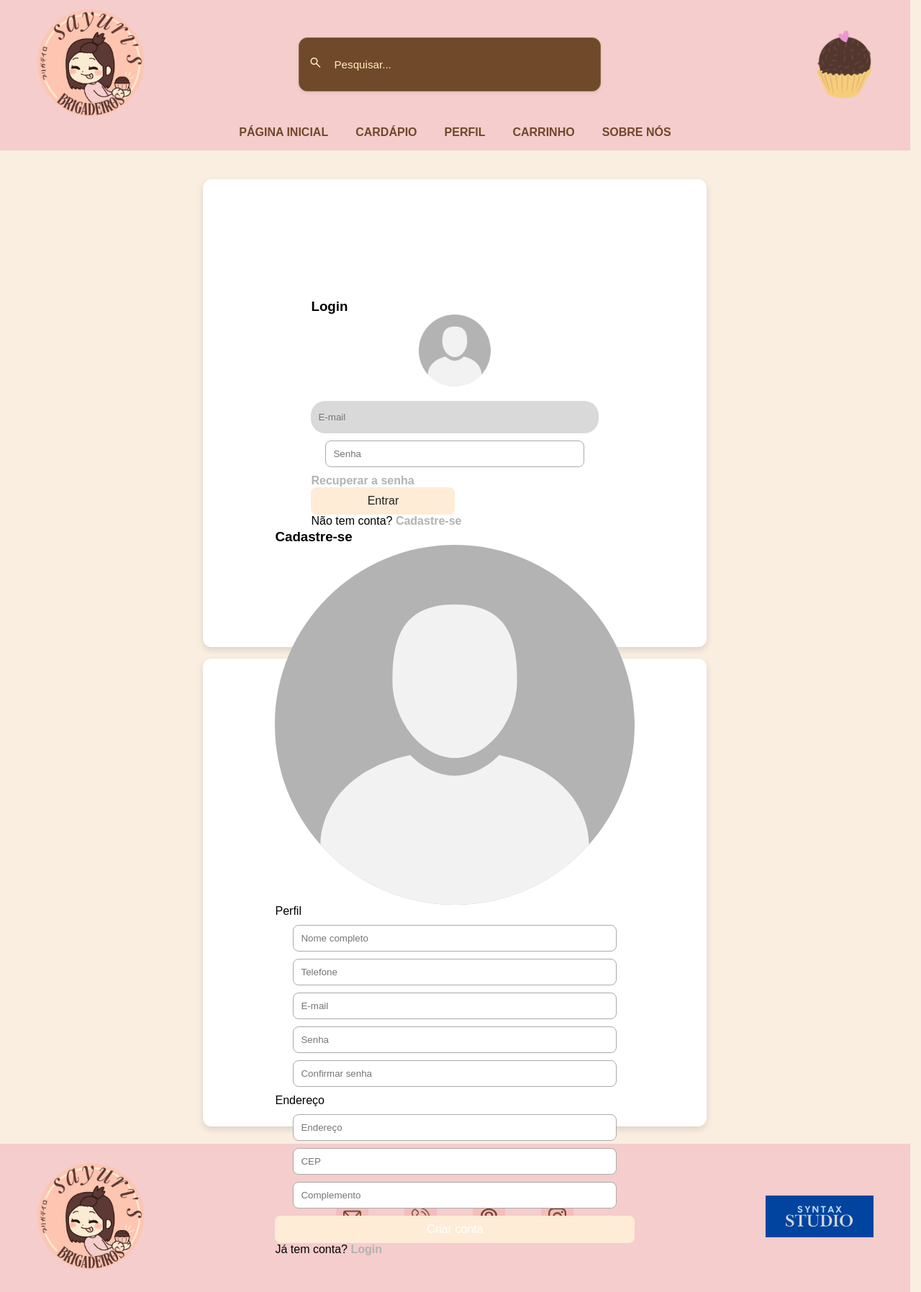
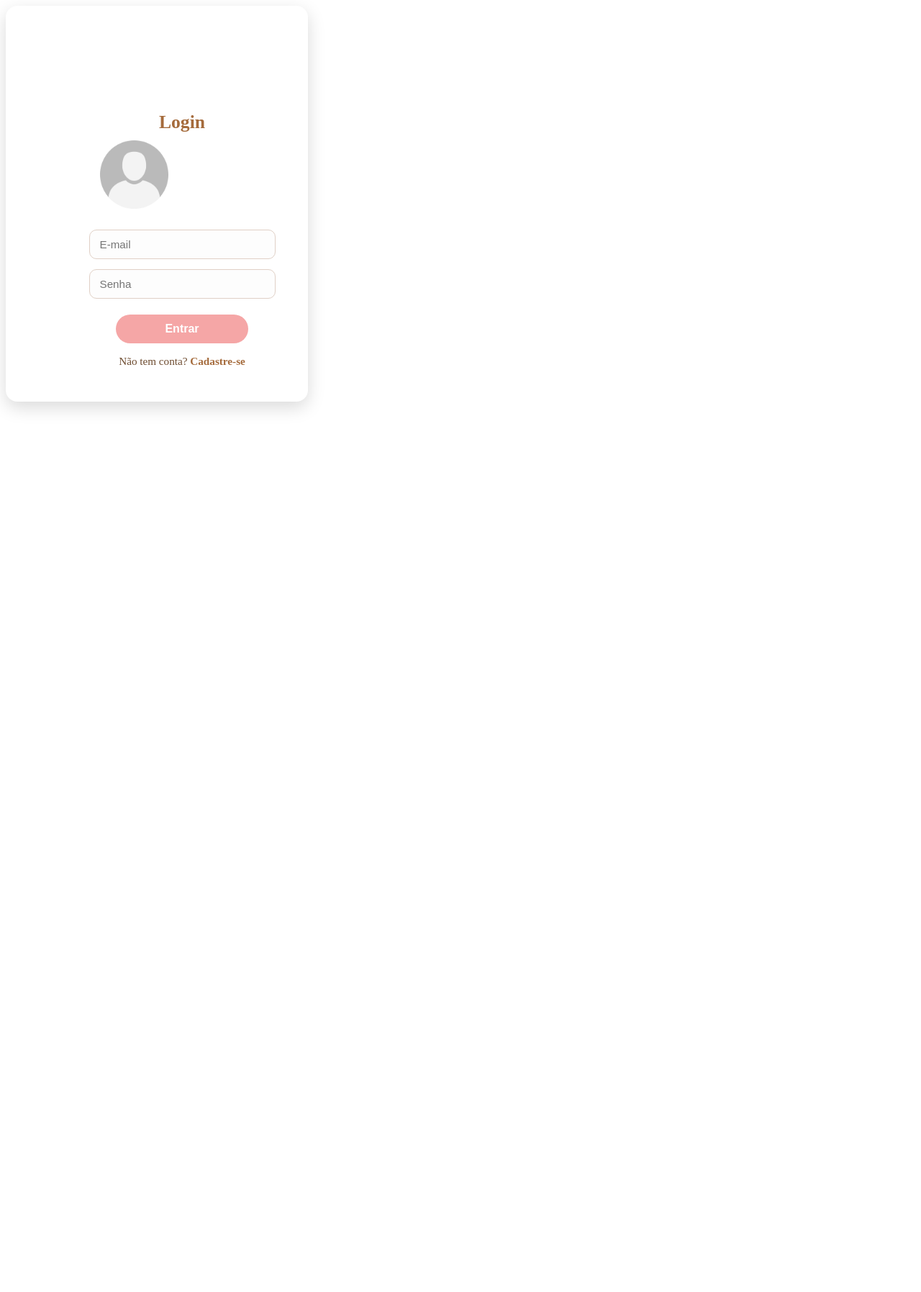
Before and after one commit to Jujs2525/brigadeiria, a Django app: page /perfil/ in a window 1280 px wide. Shown: the whole page at 72% size. After the commit the page ends 571 px from the top, so only its background shows below. Run offline with Django 5.2, Linux system fonts and the light colour scheme; some web fonts are replaced.

Commit message:
Projeto Atualizado 04/11

```diff
--- a/brigadeiria/produtos/static/CSS/perfil.css
+++ b/brigadeiria/produtos/static/CSS/perfil.css
@@ -1,201 +1,192 @@
-/* ESCONDER PÁGINAS */
-
-input {
-    display: block;
-    width: 90%;
-    margin: 10px auto;
-    padding: 10px;
-    border: 1px solid #aaa;
-    border-radius: 8px;
-}
-
-button {
-    width: 100%;
-    padding: 10px;
-    border: none;
-    background: #f5a6a6;
-    color: #fff;
-    border-radius: 8px;
-    cursor: pointer;
-    font-size: 16px;
-}
-
-/* === VISIBILIDADE DAS BOXES (login / cadastro) === */
-
-/* Esconde as boxes por padrão */
-.box-login,
-.box-register {
-  display: none;
-  justify-content: center;
-  align-items: center;
-  margin: 16px auto 0;
-  width: 700px;
-  height: 650px;
-  border-radius: 12px;
-  box-shadow: 0 4px 10px rgba(0,0,0,.12);
-  background: #FFFFFF;
-}
-
-/* Mostra apenas a que tiver .ativo */
-.box-login.ativo,
-.box-register.ativo {
-  display: flex; /* mantém o layout que você já usa */
-  flex-direction: column;
+/* === CONTAINER === */
+.container {
+  position: relative;
+  width: 100%;
+  max-width: 420px;
+  height: auto;
+  min-height: 550px;
+  background: #fff;
+  border-radius: 16px;
+  box-shadow: 0 8px 25px rgba(0, 0, 0, 0.15);
+  overflow: hidden;
+  display: flex;
   justify-content: center;
   align-items: center;
 }
 
-/* NAO DEU CERTOOOOOOO */
-
-/* Garante que os wrappers internos se mantenham compatíveis */
-.form-content { display: block; }
-.form-content-ativo { display: block; }
-
-/* Pequenos ajustes visuais (opcionais — mantém o estilo que você já tinha) */
-.box-login .icon-profile,
-.box-register .icon-profile1 {
-  display: block;
-  margin: 0 auto;
+/* === BOXES === */
+.box-login,
+.box-register {
+  position: absolute;
+  top: 0;
+  left: 0;
+  width: 100%;
+  height: 100%;
+  padding: 45px 35px;
+  display: none;
+  flex-direction: column;
+  justify-content: center;
+  align-items: center;
+  transition: opacity 0.4s ease, transform 0.4s ease;
 }
 
-/* Modal (recuperar senha) — mantém o comportamento */
-.modal {
-  display: none;
-  position: fixed;
-  top: 0; left: 0;
-  width: 100%; height: 100%;
-  background: rgba(0,0,0,0.5);
-  justify-content: center;
-  align-items: center;
-  z-index: 9999;
+.box-login.ativo,
+.box-register.ativo {
+  display: flex;
+  opacity: 1;
+  transform: translateY(0);
 }
-.modal-content {
-  background: #fff;
-  padding: 20px;
-  border-radius: 20px;
-  width: 320px;
+
+.box-login:not(.ativo),
+.box-register:not(.ativo) {
+  opacity: 0;
+  transform: translateY(30px);
+}
+
+
+
+/* === CABEÇALHO DO FORM === */
+.titulo {
+  font-size: 1.6rem;
+  font-weight: 700;
+  color: #a56b3c;
+  margin-bottom: 10px;
   text-align: center;
 }
 
-/* Links */
-.register-btn, a[href="#registerSection"], a[href="#loginSection"] {
-  color: #B3B3B3;
+.icon-profile {
+  width: 95px;
+  height: 95px;
+  object-fit: cover;
+  margin-bottom: 18px;
+  opacity: 0.9;
+}
+
+/* === FORMULÁRIOS === */
+form {
+  width: 100%;
+  display: flex;
+  flex-direction: column;
+  align-items: center;
+}
+
+input {
+  width: 100%;
+  padding: 11px 14px;
+  margin: 7px 0;
+  border-radius: 10px;
+  border: 1.5px solid #e0d0c6;
+  background: #fdfdfd;
+  transition: all 0.25s ease;
+  font-size: 0.95rem;
+}
+
+input:focus {
+  outline: none;
+  border-color: #c68a5a;
+  box-shadow: 0 0 0 2px rgba(198, 138, 90, 0.2);
+}
+
+/* === BOTÕES === */
+button {
+  width: 80%;
+  padding: 11px;
+  margin-top: 15px;
+  border: none;
+  border-radius: 30px;
+  background-color: #f5a6a6;
+  color: #fff;
+  font-weight: bold;
+  font-size: 1rem;
+  cursor: pointer;
+  transition: background 0.3s, transform 0.15s ease;
+}
+
+button:hover {
+  background-color: #ee8c8c;
+  transform: scale(1.03);
+}
+
+/* === TEXTO SECUNDÁRIO === */
+.texto-mudar {
+  margin-top: 16px;
+  font-size: 0.95rem;
+  color: #6d4b2f;
+  text-align: center;
+}
+
+.texto-mudar a {
+  color: #a56b3c;
+  font-weight: 700;
   text-decoration: none;
-  font-weight: bold;
+  transition: 0.2s;
 }
-.register-btn:hover, a[href="#registerSection"]:hover, a[href="#loginSection"]:hover {
+
+.texto-mudar a:hover {
   text-decoration: underline;
 }
 
-/* MODAL */
-
-.modal{
-    display: none;
-    position: fixed;
-    top: 0;
-    left: 0;
-    width: 100%;
-    height: 100%;
-    background: rgba(0,0,0,0.5);
-    justify-content: center;
-    align-items: center;
+/* === ANIMAÇÃO SUAVE === */
+@keyframes fadeIn {
+  from {
+    opacity: 0;
+    transform: translateY(25px);
+  }
+  to {
+    opacity: 1;
+    transform: translateY(0);
+  }
 }
 
-.modal-content{
-    background: #fff;
+/* === RESPONSIVO === */
+@media (max-width: 480px) {
+  .container {
+    width: 90%;
     padding: 20px;
-    border-radius: 20px;
-    width: 300px;
-    text-align: center;
+    border-radius: 12px;
+  }
+
+  input {
+    font-size: 0.9rem;
+  }
+
+  .titulo {
+    font-size: 1.4rem;
+  }
+
+  button {
+    width: 100%;
+  }
 }
 
-/* PÁGINA DE LOGIN */
-
-.box-login{
-    margin-bottom: 24px;
-    margin: 16px auto 0;
-    position: relative;
-    width: 700px;
-    height: 650px;
-    border-radius: 12px;
-    box-shadow: 0 4px 10px rgba(0,0,0,.12);
-    background: #ffffff;
-    display: flex;
-    justify-content: center; /* centraliza horizontalmente */
-    align-items: center;
+.msg-container {
+  position: absolute;
+  top: 20px;
+  left: 50%;
+  transform: translateX(-50%);
+  z-index: 1000;
+  text-align: center;
 }
 
-.icon-profile {
-    display: block;
-    margin: 0 auto; /* centraliza horizontalmente */
-    height: 100px;
-    margin-top: -150px;
+.msg {
+  display: inline-block;
+  background: #ffe6e6;
+  border-left: 5px solid #f59a9a;
+  color: #a14c4c;
+  padding: 10px 20px;
+  border-radius: 8px;
+  font-weight: 500;
+  margin-bottom: 10px;
+  animation: fadeMsg 0.4s ease;
 }
 
-.email-btn{
-    width: 400px;
-    height: 45px;
-    display: flex;
-    background-color: #D9D9D9;
-    border: #D9D9D9;
-    border-radius: 20px;
-    margin-top: 20px;
+.msg.success {
+  background: #e7ffe9;
+  border-color: #4caf50;
+  color: #256e29;
 }
 
-.password_btn{
-    width: 400px;
-    height: 45px;
-    display: flex;
-    background-color: #D9D9D9;
-    border: #D9D9D9;
-    border-radius: 20px;
-    margin-top: 20px;
+@keyframes fadeMsg {
+  from { opacity: 0; transform: translateY(-10px); }
+  to { opacity: 1; transform: translateY(0); }
 }
-
-.forgot-password {
-    color: #B3B3B3;
-    text-decoration: none;
-    font-weight: bold;
-}
-
-#enviar-btn1 {
-    background: #FEECD6;
-    color: #202020;
-    width: 200px;
-    justify-content: right;
-}
-
-#enviar-btn1:hover {
-    background: #f7ddbf;
-}
-
-.register-btn {
-    color: #B3B3B3;
-    text-decoration: none;
-    font-weight: bold;
-}
-
-/* CADASTRE-SE */
-
-.box-register{
-    margin-bottom: 24px;
-    margin: 16px auto 0;
-    position: relative;
-    width: 700px;
-    height: 650px;
-    border-radius: 12px;
-    box-shadow: 0 4px 10px rgba(0,0,0,.12);
-    background: #FFFFFF;
-    display: flex;
-    justify-content: center; /* centraliza horizontalmente */
-    align-items: center;
-}
-
-#enviar-btn2 {
-    background: #FEECD6;
-    text-decoration-color: #303030;
-}
-
-#enviar-btn2:hover {
-    background: #f7ddbf;
-}
--- a/brigadeiria/produtos/static/JS/perfil.js
+++ b/brigadeiria/produtos/static/JS/perfil.js
@@ -1,99 +1,28 @@
-// perfil.js - versão final tolerante e com logs
-console.log('perfil.js: carregado');
-
-function abrirRecuperar(){
-  const modal = document.getElementById("recuperarSenha");
-  if (!modal) return console.warn('perfil.js: modal recuperarSenha não encontrado');
-  modal.style.display = "flex";
-}
-function fecharRecuperar(){
-  const modal = document.getElementById("recuperarSenha");
-  if (!modal) return console.warn('perfil.js: modal recuperarSenha não encontrado');
-  modal.style.display = "none";
-}
-
-document.addEventListener('DOMContentLoaded', function () {
-  console.log('perfil.js: DOM pronto');
-
-  // tenta localizar sections por id; se não, usa classes como fallback
-  let loginSection = document.getElementById('loginSection') || document.getElementById('login');
-  let registerSection = document.getElementById('registerSection') || document.getElementById('register');
-
-  if (!loginSection) loginSection = document.querySelector('.box-login');
-  if (!registerSection) registerSection = document.querySelector('.box-register');
-
-  if (!loginSection || !registerSection) {
-    console.warn('perfil.js: Sections de login/register não encontradas. Procurados: #loginSection, #login, .box-login e #registerSection, #register, .box-register');
-    return;
-  }
-
-  // procura os wrappers internos (se existirem)
-  const loginContent = loginSection.querySelector('.form-content-ativo, .form-content') || loginSection;
-  const registerContent = registerSection.querySelector('.form-content-ativo, .form-content') || registerSection;
-
-  function setVisible(showEl, hideEl) {
-    if (!showEl || !hideEl) return;
-    showEl.classList.add('form-content-ativo');
-    showEl.classList.remove('form-content');
-    hideEl.classList.add('form-content');
-    hideEl.classList.remove('form-content-ativo');
-  }
+document.addEventListener("DOMContentLoaded", () => {
+  const loginBox = document.getElementById("loginSection");
+  const registerBox = document.getElementById("registerSection");
+  const btnToRegister = document.getElementById("btnToRegister");
+  const btnToLogin = document.getElementById("btnToLogin");
 
   function showLogin() {
-    console.log('perfil.js: mostrar Login');
-    setVisible(loginContent, registerContent);
-    // atualiza hash para refletir estado (mantém compatibilidade)
-    history.replaceState(null, '', '#login');
+    loginBox.classList.add("ativo");
+    registerBox.classList.remove("ativo");
   }
 
   function showRegister() {
-    console.log('perfil.js: mostrar Register');
-    setVisible(registerContent, loginContent);
-    history.replaceState(null, '', '#register');
+    registerBox.classList.add("ativo");
+    loginBox.classList.remove("ativo");
   }
 
-  // conecta links que apontem para qualquer variação de hash
-  const hrefsForRegister = ['#register', '#registerSection'];
-  const hrefsForLogin = ['#login', '#loginSection'];
-
-  hrefsForRegister.forEach(href => {
-    document.querySelectorAll(`a[href="${href}"]`).forEach(a => {
-      a.addEventListener('click', function(e){
-        e.preventDefault();
-        showRegister();
-      });
-    });
+  btnToRegister.addEventListener("click", (e) => {
+    e.preventDefault();
+    showRegister();
   });
 
-  hrefsForLogin.forEach(href => {
-    document.querySelectorAll(`a[href="${href}"]`).forEach(a => {
-      a.addEventListener('click', function(e){
-        e.preventDefault();
-        showLogin();
-      });
-    });
+  btnToLogin.addEventListener("click", (e) => {
+    e.preventDefault();
+    showLogin();
   });
 
-  // suporta também data-action caso queira usar no futuro
-  document.querySelectorAll('[data-action="show-register"]').forEach(el => {
-    el.addEventListener('click', e => { e.preventDefault(); showRegister(); });
-  });
-  document.querySelectorAll('[data-action="show-login"]').forEach(el => {
-    el.addEventListener('click', e => { e.preventDefault(); showLogin(); });
-  });
-
-  // se a URL vier com hash já definido, respeita
-  const h = location.hash.toLowerCase();
-  if (h === '#register' || h === '#registersection') {
-    showRegister();
-  } else {
-    showLogin(); // default
-  }
-
-  // tecla Esc volta pra login
-  document.addEventListener('keydown', (e) => {
-    if (e.key === 'Escape') showLogin();
-  });
-
-  console.log('perfil.js: inicializado com sucesso. Elements:', { loginSection, registerSection, loginContent, registerContent });
+  showLogin(); // começa com login visível
 });
--- a/brigadeiria/produtos/templates/perfil.html
+++ b/brigadeiria/produtos/templates/perfil.html
@@ -6,74 +6,36 @@
   <meta name="viewport" content="width=device-width, initial-scale=1.0">
   <title>PERFIL | Sayuri's Brigaderia</title>
 
-  <!-- Fonts -->
   <link href="https://fonts.googleapis.com/css2?family=Voces&display=swap" rel="stylesheet">
-  <link href="https://fonts.googleapis.com/css2?family=Material+Symbols+Outlined:wght@400" rel="stylesheet">
-
-  <!-- CSS -->
-  <link rel="stylesheet" href="{% static 'CSS/base.css' %}">
   <link rel="stylesheet" href="{% static 'CSS/perfil.css' %}">
-  <link rel="stylesheet" href="{% static 'CSS/search.css' %}">
 </head>
 <body>
 
-  <!-- CABEÇALHO -->
-  <header class="main-header">
-    <div class="container header-grid">
-      <a href="{% url 'index' %}" class="brand">
-        <img src="{% static 'src/TCC.png' %}" alt="Logo Sayuri's Brigadeiros" class="fotologo">
-      </a>
+  <main class="container">
 
-      <!-- BARRA DE PESQUISA -->
-      <div class="search-wrapper">
-        <div class="search" id="search">
-          <label for="searchInput">
-            <span class="material-symbols-outlined">search</span>
-          </label>
-          <input class="searchInput" type="search" id="searchInput" placeholder="Pesquisar...">
-        </div>
-        <div class="results-box" id="resultsBox"></div>
+    {% if messages %}
+      <div class="msg-container">
+        {% for message in messages %}
+          <div class="msg {{ message.tags }}">{{ message }}</div>
+        {% endfor %}
       </div>
+    {% endif %}
 
-      <img src="{% static 'src/ICONS.png' %}" alt="Brigadeiro" class="brigadeiro">
-    </div>
+    <!-- LOGIN -->
+    <section class="box-login ativo" id="loginSection">
+      <div class="form-content">
+        <h3 class="titulo">Login</h3>
+        <img src="{% static 'src/perfilicon.png' %}" alt="Perfil" class="icon-profile">
 
-    <!-- NAVEGAÇÃO -->
-    <nav class="menu-opcoes">
-      <ul class="container nav-list">
-        <li><a href="{% url 'index' %}">PÁGINA INICIAL</a></li>
-        <li><a href="{% url 'cardapio' %}">CARDÁPIO</a></li>
-        <li><a href="{% url 'perfil' %}">PERFIL</a></li>
-        <li><a href="{% url 'carrinho' %}">CARRINHO</a></li>
-        <li><a href="{% url 'index' %}#sobrenos_slide" class="scroll-link">SOBRE NÓS</a></li>
-      </ul>
-    </nav>
-  </header>
+        <form action="{% url 'logar' %}" method="POST">
+          {% csrf_token %}
+          <input type="email" name="email" placeholder="E-mail" required>
+          <input type="password" name="senha" placeholder="Senha" required>
+          <button type="submit">Entrar</button>
 
-  <!-- CONTEÚDO -->
-  <main class="container" style="padding: 24px 0;">
-    <!-- LOGIN -->
-    <section class="box-login" id="loginSection">
-      <div class="form-content-ativo">
-        <h3 class="escrita-login"> Login </h3>
-        <img src="{% static 'src/perfilicon.png' %}" alt="Profile" class="icon-profile">
-        <form>
-          <input type="email" placeholder="E-mail" class="email-btn" required>
-          <input type="password" placeholder="Senha" class="password-btn" required>
-          <p><a href="#" onclick="abrirRecuperar()" class="forgot-password">Recuperar a senha</a></p>
-
-          <!-- MODAL ESCONDIDO -->
-          <div id="recuperarSenha" class="modal">
-            <div class="modal-content">
-              <h3>Recuperar senha</h3>
-              <input type="email" placeholder="Digite seu e-mail">
-              <button>Enviar link</button>
-              <p><a href="#" onclick="fecharRecuperar()">Voltar</a></p>
-            </div>
-          </div>
-
-          <button id="enviar-btn1" type="submit">Entrar</button>
-          <p>Não tem conta? <a href="#registerSection" class="register-btn">Cadastre-se</a></p>
+          <p class="texto-mudar">Não tem conta?
+            <a href="#" id="btnToRegister">Cadastre-se</a>
+          </p>
         </form>
       </div>
     </section>
@@ -81,62 +43,25 @@
     <!-- CADASTRO -->
     <section class="box-register" id="registerSection">
       <div class="form-content">
-        <h3>Cadastre-se</h3>
-        <img src="{% static 'src/perfilicon.png' %}" alt="Profile" class="icon-profile1">
-        <form>
-          <p class="escrita-perfil">Perfil</p>
-          <input type="text" placeholder="Nome completo" required>
-          <input type="tel" placeholder="Telefone" required>
-          <input type="email" placeholder="E-mail" required>
-          <input type="password" placeholder="Senha" required>
-          <input type="password" placeholder="Confirmar senha" required>
+        <h3 class="titulo">Cadastre-se</h3>
+        <img src="{% static 'src/perfilicon.png' %}" alt="Perfil" class="icon-profile">
 
-          <p class="escrita-endereco">Endereço</p>
-          <input type="text" placeholder="Endereço" required>
-          <input type="text" placeholder="CEP" required>
-          <input type="text" placeholder="Complemento" required>
+        <form action="{% url 'registrar' %}" method="POST">
+          {% csrf_token %}
+          <input type="text" name="nome" placeholder="Nome completo" required>
+          <input type="email" name="email" placeholder="E-mail" required>
+          <input type="password" name="senha" placeholder="Senha" required>
+          <input type="password" name="confirmar" placeholder="Confirmar senha" required>
+          <button type="submit">Criar conta</button>
 
-          <button id="enviar-btn2" type="submit">Criar conta</button>
-          <p>Já tem conta? <a href="#loginSection">Login</a></p>
+          <p class="texto-mudar">Já tem conta?
+            <a href="#" id="btnToLogin">Login</a>
+          </p>
         </form>
       </div>
     </section>
   </main>
 
-  <!-- RODAPÉ -->
-  <footer class="main-footer">
-    <div class="container footer-grid">
-      <div class="footer-logo-esquerda">
-        <img src="{% static 'src/TCC.png' %}" alt="Foto logo">
-      </div>
-      <div class="redesSociais">
-        <a href="mailto:sayurimo@gmail.com?subject=Contato&body=Olá, gostaria de informações">
-          <img src="{% static 'src/e-mail.png' %}" alt="email" class="icones">
-        </a>
-        <a href="tel:+5515981453091">
-          <img src="{% static 'src/chamada-telefonica.png' %}" alt="telefone" class="icones">
-        </a>
-        <a href="https://www.google.com/maps/search/?api=1&query=Rua+Alice+Garcia+da+Silva,+380+B14+-+19" target="_blank" rel="noopener">
-          <img src="{% static 'src/localizacao.png' %}" alt="endereço" class="icones">
-        </a>
-        <a href="https://www.instagram.com/sayuri_brigadeiros?igsh=MWh4Zjc0Ynp6NTA2eg==" target="_blank" rel="noopener">
-          <img src="{% static 'src/instagram.png' %}" alt="Instagram" class="icones">
-        </a>
-      </div>
-      <div class="footer-logo-direita">
-        <img src="{% static 'src/Logo Principal.png' %}" alt="Logo Studio" class="logo-direita">
-      </div>
-    </div>
-  </footer>
-
-  <script>
-    window.BUSCAR_URL = "{% url 'buscar' %}";
-  </script>
-
-  <!-- JS -->
   <script src="{% static 'JS/perfil.js' %}"></script>
-  <script src="{% static 'JS/search.js' %}" defer></script>
-
-
 </body>
 </html>
--- a/brigadeiria/produtos/urls.py
+++ b/brigadeiria/produtos/urls.py
@@ -7,6 +7,9 @@ urlpatterns = [
     path('', views.index, name='index'),
     path('cardapio/', views.cardapio, name='cardapio'),
     path('perfil/', views.perfil, name='perfil'),  # 🔹 ADICIONE ESTA LINHA
+    path('registrar/', views.registrar, name='registrar'),
+    path('logar/', views.logar, name='logar'),
+    path('sair/', views.sair, name='sair'),
     path('carrinho/', views.carrinho, name='carrinho'),  # 🔹 e esta também se ainda não tiver
     path('buscar/', views.buscar, name='buscar'),
     path('categorias/', views.CategoriaList.as_view(), name='categoria-list'),
@@ -14,5 +17,7 @@ urlpatterns = [
     path('produtos/', views.ProdutoList.as_view(), name='produto-list'),
     path('produtos/<int:pk>/', views.produto_detalhe, name='produto-detalhe'),
     path('api/produtos/<int:pk>/', views.ProdutoDetail.as_view(), name='produto-detail'),
+    path('carrinho/adicionar/<int:produto_id>/', views.adicionar_ao_carrinho, name='adicionar_ao_carrinho'),
+    path('verificar-login/', views.verificar_login, name='verificar-login'),
 
 ]
--- a/brigadeiria/produtos/views.py
+++ b/brigadeiria/produtos/views.py
@@ -1,5 +1,9 @@
-from django.shortcuts import render
-from .models import Banner, FotoGaleria
+from django.shortcuts import render, redirect
+from .models import Banner, FotoGaleria, Categoria, Carrinho, Produto
+from django.contrib.auth.models import User
+from django.contrib import messages, auth
+
+from django.contrib.auth.decorators import login_required
 
 from django.http import JsonResponse
 from .models import FotoGaleria
@@ -7,6 +11,12 @@ from .models import FotoGaleria
 from rest_framework import generics
 from .models import Categoria, Produto
 from .serializers import CategoriaSerializer, ProdutoSerializer
+
+from django.shortcuts import render, get_object_or_404
+from .models import Produto
+
+from django.http import JsonResponse
+
 
 class CategoriaList(generics.ListCreateAPIView):
     queryset = Categoria.objects.all()
@@ -24,17 +34,19 @@ class ProdutoDetail(generics.RetrieveUpdateDestroyAPIView):
     queryset = Produto.objects.all()
     serializer_class = ProdutoSerializer
 
-
-def carrinho(request):
-    itens_carrinho = Carrinho.objects.all()
-    total = sum(item.produto.preco * item.quantidade for item in itens_carrinho)
-    return render(request, 'carrinho.html', {'itens_carrinho': itens_carrinho, 'total': total})
+def verificar_login(request):
+    if request.user.is_authenticated:
+        return JsonResponse({'autenticado': True})
+    else:
+        return JsonResponse({'autenticado': False})
 
 def index(request):
     banners = Banner.objects.all()[:3]  # 3 imagens do carrossel
     fotos = FotoGaleria.objects.all()   # todas as imagens da galeria
     return render(request, 'index.html', {'banners': banners, 'fotos': fotos})
 
+
+@login_required(login_url='perfil')
 def cardapio(request):
     produtos = Produto.objects.all().order_by('categoria__nome')
     produtos_por_categoria = {}
@@ -48,6 +60,33 @@ def cardapio(request):
     return render(request, 'cardapio.html', {'produtos_por_categoria': produtos_por_categoria})
 
 
+@login_required(login_url='perfil')
+def carrinho(request):
+    itens_carrinho = Carrinho.objects.all()
+    total = sum(item.produto.preco * item.quantidade for item in itens_carrinho)
+    return render(request, 'carrinho.html', {'itens_carrinho': itens_carrinho, 'total': total})
+
+@login_required(login_url='perfil')
+def adicionar_ao_carrinho(request, produto_id):
+    produto = get_object_or_404(Produto, id=produto_id)
+
+    if request.method == 'POST':
+        quantidade = int(request.POST.get('quantidade', 1))
+
+        # se o item já existe no carrinho, atualiza quantidade
+        item, criado = Carrinho.objects.get_or_create(
+            usuario=request.user,
+            produto=produto,
+            defaults={'quantidade': quantidade}
+        )
+        if not criado:
+            item.quantidade += quantidade
+            item.save()
+
+        messages.success(request, f'{produto.nome} adicionado ao carrinho!')
+        return redirect('carrinho')
+
+
 def produto_detalhe(request, pk):
     produto = get_object_or_404(Produto, pk=pk)
     return render(request, 'produto_detalhe.html', {'produto': produto})
@@ -56,14 +95,6 @@ def produto_detalhe(request, pk):
 def perfil(request):
     return render(request, 'perfil.html')
 
-def carrinho(request):
-    return render(request, 'carrinho.html')
-
-from django.shortcuts import render, get_object_or_404
-from .models import Produto
-
-from django.shortcuts import render, get_object_or_404
-from .models import Produto
 
 def produto_detalhe(request, pk):
     produto = get_object_or_404(Produto, pk=pk)
@@ -87,3 +118,49 @@ def buscar(request):
         ]
 
     return JsonResponse({'results': resultados})
+
+    # Página principal de perfil (login/cadastro)
+def perfil(request):
+    return render(request, 'perfil.html')
+
+# Cadastro
+def registrar(request):
+    if request.method == "POST":
+        nome = request.POST['nome']
+        email = request.POST['email']
+        senha = request.POST['senha']
+        confirmar = request.POST['confirmar']
+
+        if senha != confirmar:
+            messages.error(request, "As senhas não coincidem.")
+            return redirect('perfil')
+
+        if User.objects.filter(username=email).exists():
+            messages.error(request, "E-mail já cadastrado.")
+            return redirect('perfil')
+
+        user = User.objects.create_user(username=email, email=email, password=senha, first_name=nome)
+        user.save()
+        messages.success(request, "Cadastro realizado com sucesso! Faça login.")
+        return redirect('perfil')
+
+    return redirect('perfil')
+
+# Login
+def logar(request):
+    if request.method == "POST":
+        email = request.POST['email']
+        senha = request.POST['senha']
+        user = auth.authenticate(username=email, password=senha)
+
+        if user is not None:
+            auth.login(request, user)
+            return redirect('cardapio')  # redireciona pro cardápio, por exemplo
+        else:
+            messages.error(request, "E-mail ou senha incorretos.")
+            return redirect('perfil')
+
+# Logout
+def sair(request):
+    auth.logout(request)
+    return redirect('perfil')
```
Also changed, not shown: brigadeiria/produtos/models.py (+13 -0 lines), brigadeiria/produtos/static/JS/descricaoProduto.js (+15 -0 lines), brigadeiria/produtos/static/JS/script.js (+20 -5 lines), brigadeiria/db.sqlite3, brigadeiria/media/produtos/TCC_Xq0Sesf.png (added), brigadeiria/produtos/migrations/0004_carrinho.py (added).
